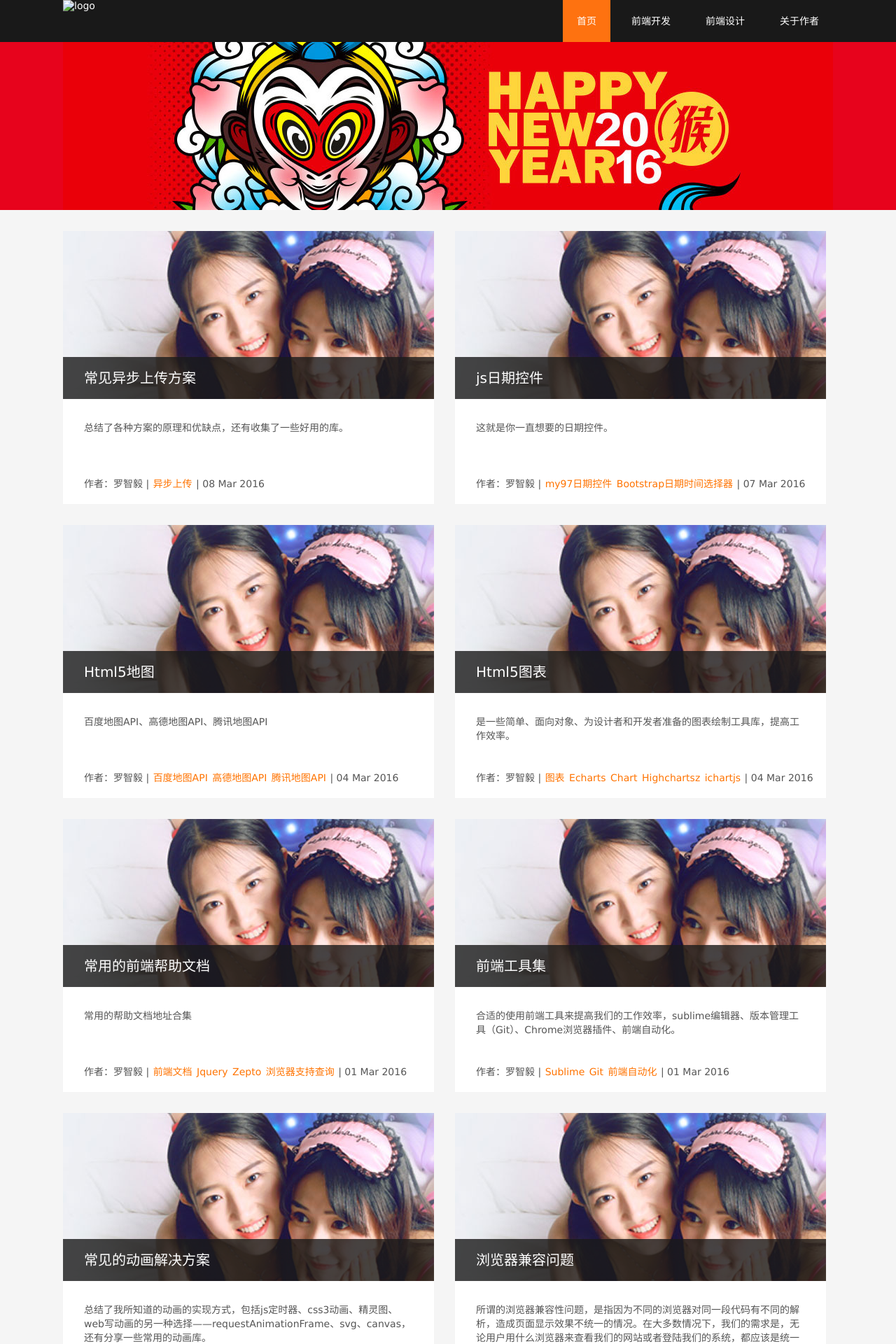
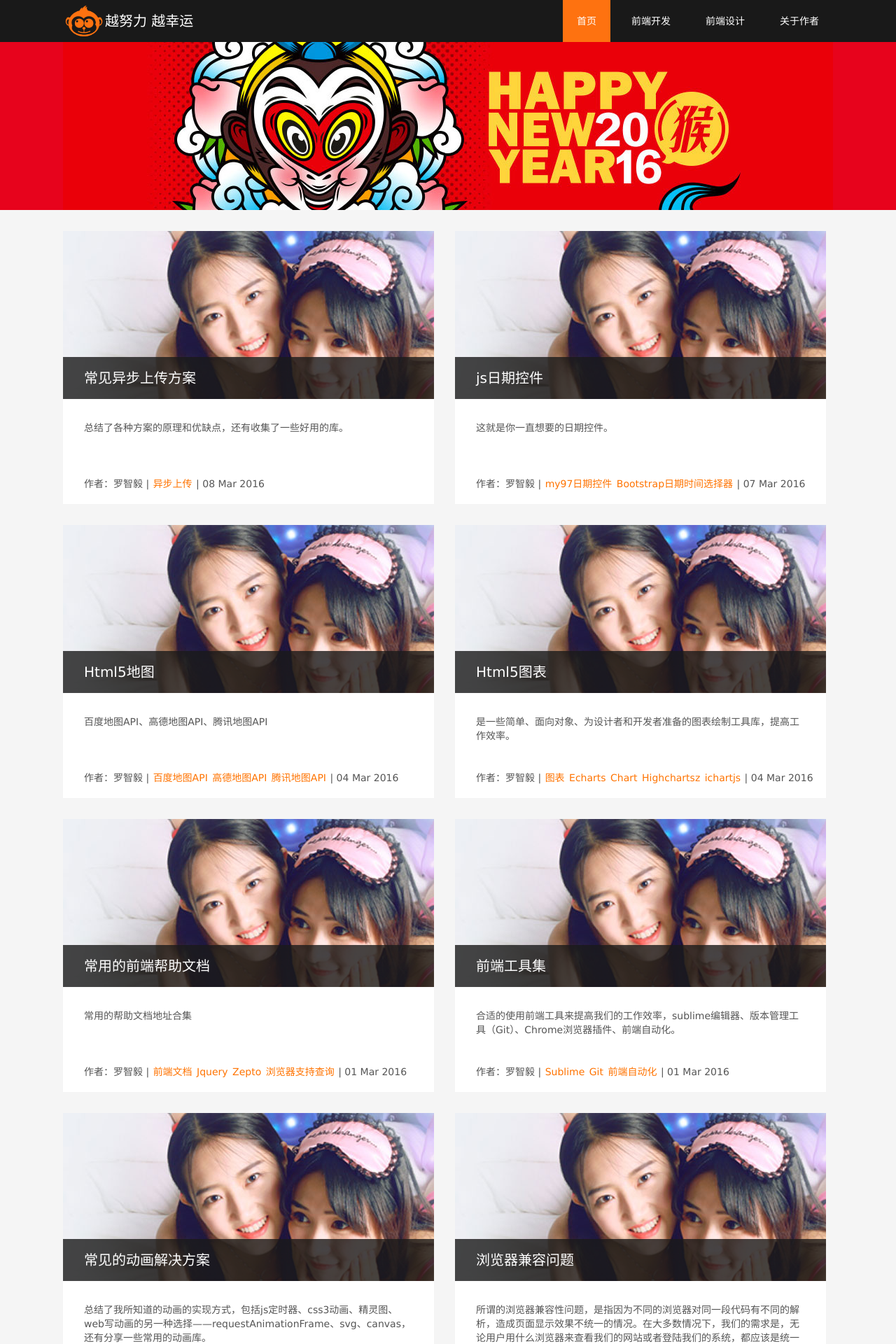
Before and after one commit to luozyiii/blog, a Jekyll site: the page built from index.html, in a window 1280 px wide. Shown: the top 1920 px of the page at 70% size. Built offline with Jekyll 4.4.1, drawn with Linux system fonts in a browser that asks for light colours; nearby versions of some CDN libraries.

Commit message:
添加logo

```diff
--- a/_includes/nav.html
+++ b/_includes/nav.html
@@ -1,7 +1,10 @@
 <section class="container-fiuld m-nav">
 	<nav class="clearfix container">
 		<div class="f-left logo">
-			<img src="" alt="logo">
+			<img src="{{ site.baseurl }}/images/logo.png" alt="logo">
+		</div>
+		<div class="f-left autograph">
+			越努力 越幸运
 		</div>
 		<ul class="f-right clearfix classification">
 			<li class="f-left"><a class="active" href="{{ site.baseurl }}" title="">首页</a></li>
--- a/css/blog.css
+++ b/css/blog.css
@@ -64,6 +64,14 @@ span,p,pre {
 	background-color: #191919;
 	color: #fff;
 	font-size: 14px;
+}
+.m-nav .logo img {
+	height: 60px;
+}
+.m-nav .autograph {
+	height: 60px;
+	line-height: 60px;
+	font-size: 20px;
 }
 .m-nav .classification li a {
 	display: block;
```
Also changed, not shown: images/logo.png (added).
